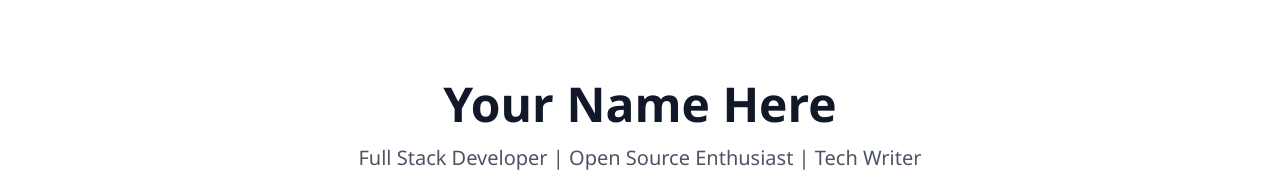
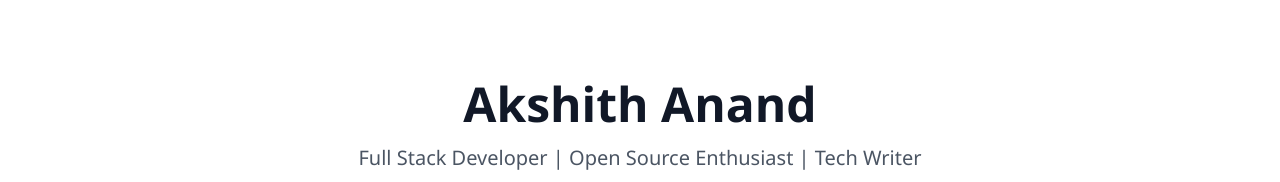
Before and after one commit to Akshith985/portfolio, a plain HTML site: page index.html in a window 1280 px wide. Shown: the top 182 px of the page. Drawn offline with nearby package versions, Linux system fonts and the light colour scheme.

Commit message:
Update header with name 'Akshith Anand'

```diff
--- a/index.html
+++ b/index.html
@@ -18,7 +18,7 @@
 
     <header class="text-center py-20 px-4 bg-white shadow-sm">
         <div class="max-w-2xl mx-auto">
-            <h1 class="text-4xl md:text-5xl font-bold mb-4 text-gray-900">Your Name Here</h1>
+            <h1 class="text-4xl md:text-5xl font-bold mb-4 text-gray-900">Akshith Anand</h1>
 
             <p class="text-xl text-gray-600 mb-8">Full Stack Developer | Open Source Enthusiast | Tech Writer</p>
 
```
